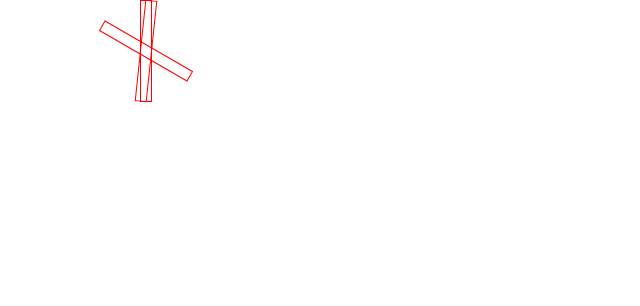
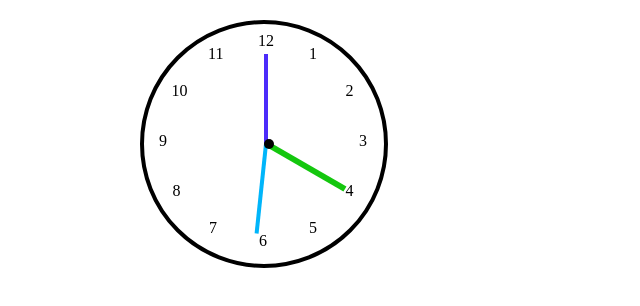
Before and after one commit to cszy/js30, a plain HTML site: page 02- JS + CSS Clock/index-cs.html in a window 1280 px wide. Shown: the whole page, without its empty margins (0-640 px from the left). Drawn offline with Linux system fonts and the light colour scheme.

Commit message:
Javascript clock revised

```diff
--- a/02- JS + CSS Clock/index-cs.html
+++ b/02- JS + CSS Clock/index-cs.html
@@ -12,44 +12,156 @@
                 width: 1000px;
                 margin: 0 auto;
                 text-align: center;
+                padding-top:20px;
             }
 
             #clock {
                 position: relative;
+                width: 200px;
+                height: 200px;
+                padding: 20px;
+                border: 4px solid #000;
+                border-radius: 50%;
             }
 
-            #clock .hand {
+                #clock #hands {
                     position: absolute;
+                    left: 120px;
+                    top: 30px;
+                }
+
+                    #hands .center {
                         width: 10px;
-                height: 100px;
-                border: 1px solid red;
+                        height: 10px;
+                        background-color: #000;
+                        top: 85px;
+                        position: absolute;
+                        z-index: 100;
+                        border-radius: 50%;
+                    }
+
+                    #hands .hand {
+                        position: absolute;
+                        transform-origin: 50% 100%;
+                        width: 10px;
+                        height: 90px;
+                    }
+
+                        .hand#second {
+                            position: absolute;
+                            width: 4px;
+                            background-color: #00B5FA;
+                        }
+                        .hand#minute {
+                            position: absolute;
+                            width: 4px;
+                            background-color: #4C2BFA;
+                        }
+                        .hand#hour {
+                            position: absolute;
+                            width: 6px;
+                            background-color: #14C70E;
+                        }
+
+                #clock #face {
+                    position: absolute;
+                    width: 200px;
+                    height: 200px;
+                    padding: 20px;
+                    left: -6px;
+                    top: -12px;
+                }
+
+                #face .hour {
+                    position: absolute;
+                    top: 50%;
+                    left: 50%;
+                    width: 10px;
+                    height: 10px;
+                }
+
+                    .hour.number30 {
+                        transform: rotate(30deg) translate(100px) rotate(-30deg);
+                    }
+                    .hour.number60 {
+                        transform: rotate(60deg) translate(100px) rotate(-60deg);
+                    }
+                    .hour.number90 {
+                        transform: rotate(90deg) translate(100px) rotate(-90deg);
+                    }
+                    .hour.number120 {
+                        transform: rotate(120deg) translate(100px) rotate(-120deg);
+                    }
+                    .hour.number150 {
+                        transform: rotate(150deg) translate(100px) rotate(-150deg);
+                    }
+                    .hour.number180 {
+                        transform: rotate(180deg) translate(100px) rotate(-180deg);
+                    }
+                    .hour.number210 {
+                        transform: rotate(210deg) translate(100px) rotate(-210deg);
+                    }
+                    .hour.number240 {
+                        transform: rotate(240deg) translate(100px) rotate(-240deg);
+                    }
+                    .hour.number270 {
+                        transform: rotate(270deg) translate(100px) rotate(-270deg);
+                    }
+                    .hour.number300 {
+                        transform: rotate(300deg) translate(100px) rotate(-300deg);
+                    }
+                    .hour.number330 {
+                        transform: rotate(330deg) translate(100px) rotate(-330deg);
+                    }
+                    .hour.number360 {
+                        transform: rotate(360deg) translate(100px) rotate(-360deg);
                     }
         </style>
     </head>
     <body>
         <div id="clock">
+            <div id="face">
+                <div class="hour number30">4</div>
+                <div class="hour number60">5</div>
+                <div class="hour number90">6</div>
+                <div class="hour number120">7</div>
+                <div class="hour number150">8</div>
+                <div class="hour number180">9</div>
+                <div class="hour number210">10</div>
+                <div class="hour number240">11</div>
+                <div class="hour number270">12</div>
+                <div class="hour number300">1</div>
+                <div class="hour number330">2</div>
+                <div class="hour number360">3</div>
+            </div>
+
+            <div id="hands">
+                <div class="center"></div>
                 <div class="hand" id="second"></div>
                 <div class="hand" id="minute"></div>
                 <div class="hand" id="hour"></div>
             </div>
+        </div>
 
         <script>
-            var second = document.getElementById('second');
-            var minute = document.getElementById('minute');
-            var hour = document.getElementById('hour');
+            var secondHand = document.getElementById('second');
+            var minuteHand = document.getElementById('minute');
+            var hourHand = document.getElementById('hour');
 
             var date, currentSecond, currentMinute, currentHour = '';
+
+            updateTime();
 
             setInterval( function() {
                 updateTime();
 
-                second.style.transform = 'rotate(' + calculateHand(currentSecond, 60) + 'deg)';
-                minute.style.transform = 'rotate(' + calculateHand(currentMinute, 60) + 'deg)';
-                hour.style.transform = 'rotate(' + calculateHand(currentHour, 12) + 'deg)';
+                secondHand.style.transform = 'rotate(' + calculateHand(currentSecond, 60) + 'deg)';
+                minuteHand.style.transform = 'rotate(' + calculateHand(currentMinute, 60) + 'deg)';
+                hourHand.style.transform = 'rotate(' + calculateHand(currentHour + (currentMinute/60), 12) + 'deg)';
             }, 1000 );
 
-            function calculateHand(current, factor) {
-                return (current/factor)*360;
+            function calculateHand(currentMoment, factor) {
+                return (currentMoment / factor) * 360;
             }
 
             function updateTime() {
```
Lines whose indentation alone changed are shown as unchanged.
